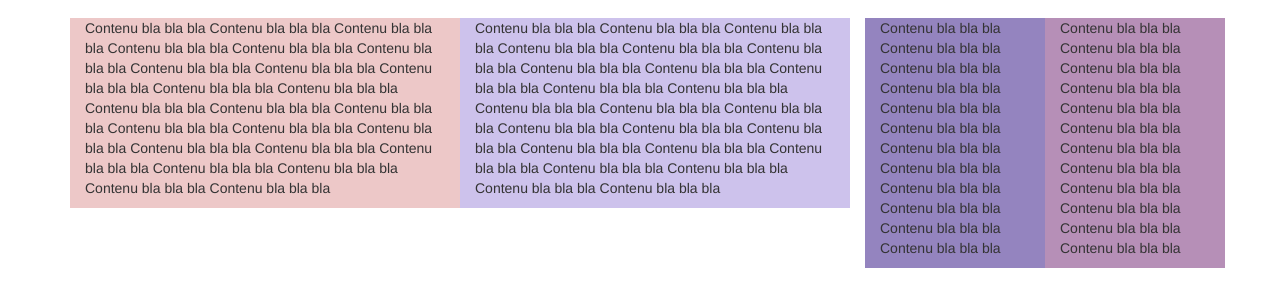
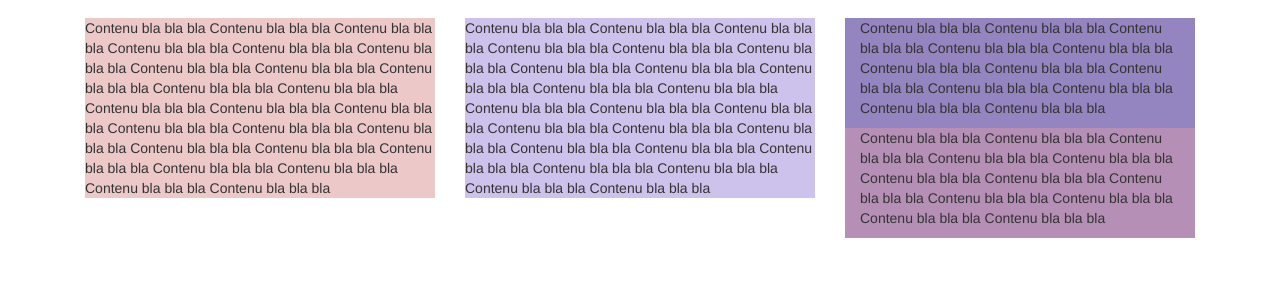
Before and after one commit to GretaLahitte/htmlBootstrap, a plain HTML site: page index.html in a window 1280 px wide. Shown: the part 183-490 px from the top of the page. Drawn offline with nearby package versions, Linux system fonts and the light colour scheme.

Commit message:
third commit

```diff
--- a/index.html
+++ b/index.html
@@ -68,9 +68,10 @@
 </nav>
 </section>
 	<section>
-		<div class="container">
+		<div class="container-fluid">
 			<div class="row">
-				<div  id="contenu1" class=" col-xs-12 col-sm-4">
+				<div   class=" col-xs-12 col-sm-4">
+					<div id="contenu1">
 					<p>
 					Contenu bla bla bla Contenu bla bla bla Contenu bla bla bla
 					Contenu bla bla bla Contenu bla bla bla Contenu bla bla bla
@@ -81,8 +82,10 @@
 					Contenu bla bla bla Contenu bla bla bla Contenu bla bla bla
 					Contenu bla bla bla Contenu bla bla bla Contenu bla bla bla <br>
 					</p>
+					</div>
 				</div>
-				<div   id="contenu2" class=" col-xs-12 col-sm-4">
+				<div    class=" col-xs-12 col-sm-4">
+					<div id="contenu2">
 					<p>
 					Contenu bla bla bla Contenu bla bla bla Contenu bla bla bla
 					Contenu bla bla bla Contenu bla bla bla Contenu bla bla bla
@@ -93,9 +96,10 @@
 					Contenu bla bla bla Contenu bla bla bla Contenu bla bla bla
 					Contenu bla bla bla Contenu bla bla bla Contenu bla bla bla <br>
 					</p>
+					</div>
 				</div>
 				<div id="contenu3" class="multi col-xs-12 col-sm-4">
-					<div  id="contenu3a" class="col-xs-12 col-sm-6">
+					<div  id="contenu3a" class="col-xs-12 col-sm-12">
 						<p>
 							Contenu bla bla bla Contenu bla bla bla Contenu bla bla bla
 							Contenu bla bla bla Contenu bla bla bla Contenu bla bla bla
@@ -103,7 +107,7 @@
 							Contenu bla bla bla Contenu bla bla bla Contenu bla bla bla<br>
 						</p>
 					</div>
-					<div   id="contenu3b" class="hidden-xs col-sm-6">
+					<div   id="contenu3b" class="hidden-xs col-sm-12">
 						<p>
 							Contenu bla bla bla Contenu bla bla bla Contenu bla bla bla
 							Contenu bla bla bla Contenu bla bla bla Contenu bla bla bla
--- a/style.viewport.css
+++ b/style.viewport.css
@@ -9,23 +9,35 @@
   background-repeat:no-repeat;
   height:130px
 }
+/*
 .contenair{padding-right: 15px;
 padding-left: 15px;
 margin-right: auto;
 margin-left: auto;}
+*/
 .content{margin-right: 15px;
 margin-left: 15px;}
+
 #contenu1{
-
-	background-color:rgb(237, 200, 200)
+	/*
+	margin: 0px 10px;
+	padding-right: 15px;
+	padding-left: 15px;
+*/	background-color:rgb(237, 200, 200)
 }
 #contenu2{
-
-	background-color: rgb(205, 194, 236)
+	/*
+	margin:0px  10px;
+	padding-right: 15px;
+	padding-left: 15px;
+*/	background-color: rgb(205, 194, 236)
 }
 #contenu3{
-
-}
+	/*
+	margin:0px 10px;
+	padding-right: 15px;
+	padding-left: 15px;
+*/}
 #contenu3a{background-color: rgb(148, 132, 191)}
 #contenu3b{background-color: rgb(182, 143, 183)}
 .banner{
```
